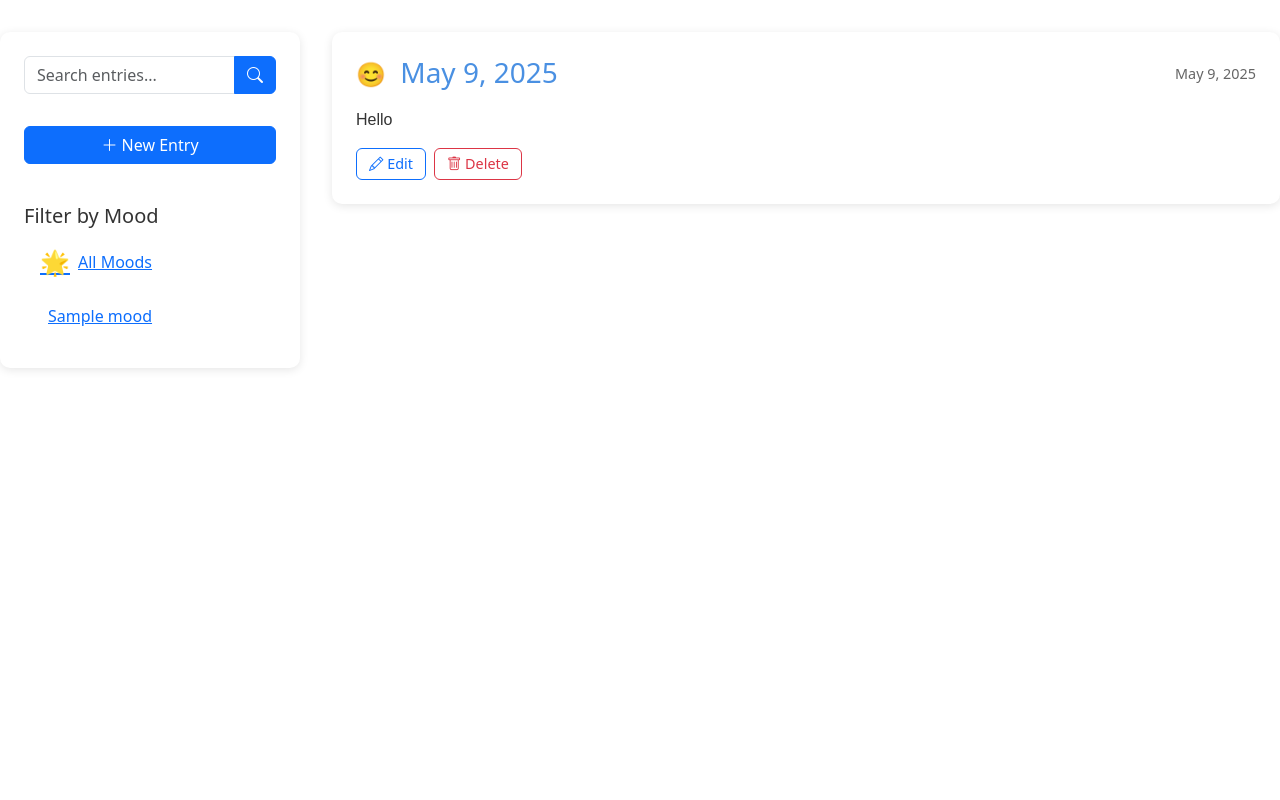
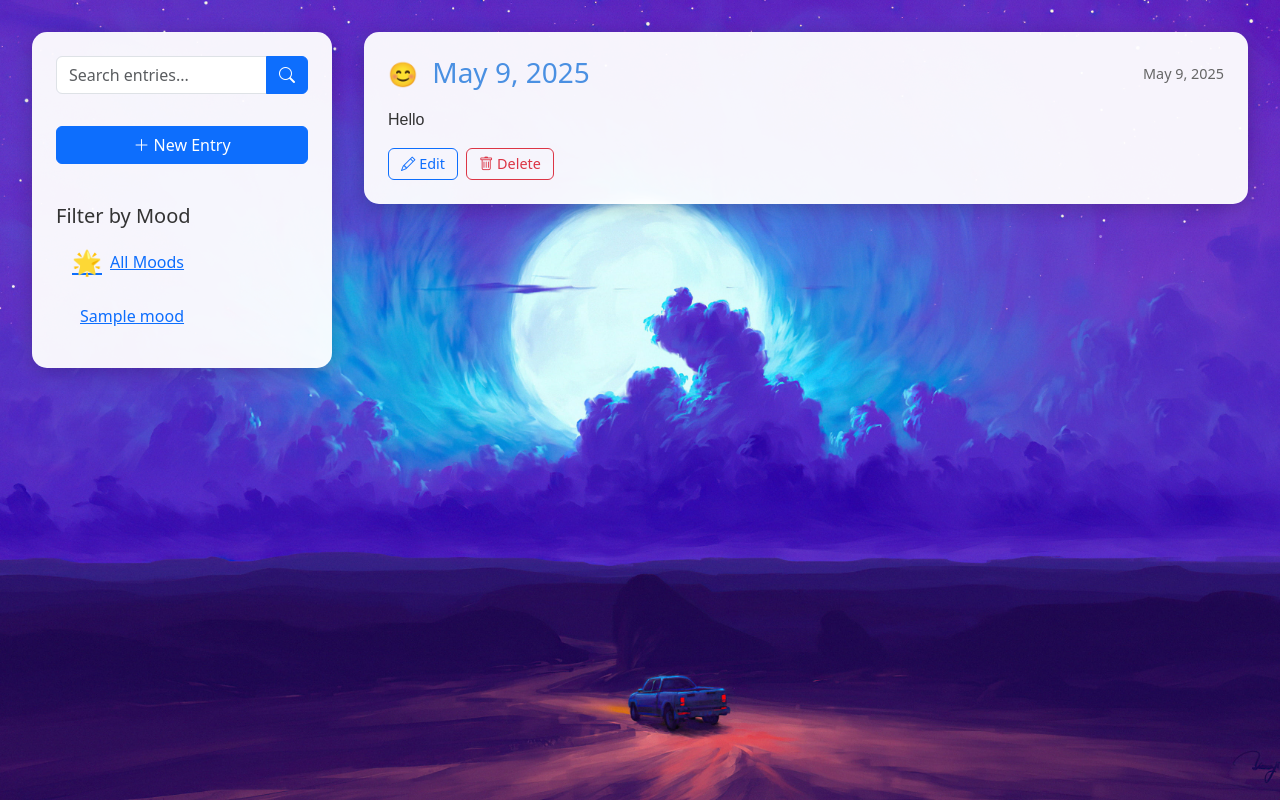
Before and after one commit to ishar06/MyDiary, a Django app: template Diary/templates/home.html in a window 1280 px wide. Run offline with Django 5.2, Linux system fonts and the light colour scheme; data comes from the database, SQL or seed files in the repository; the template is opened without the code that fills it: values that come from a table or form of the project are taken from there, most other values are stand-ins (such as "Sample title", 1, 10 or a date in 2020).

Commit message:
UI Enhanced

```diff
--- a/Diary/templates/home.html
+++ b/Diary/templates/home.html
@@ -4,21 +4,32 @@
 
 {% block content %}
 <style>
+    body {
+        background: url('/static/images/img7.jpg') no-repeat center center fixed;
+        background-size: cover;
+        min-height: 100vh;
+    }
+
     .diary-container {
         display: flex;
         gap: 2rem;
+        margin: 2rem;
         margin-top: 2rem;
     }
 
     .sidebar {
         width: 300px;
-        background: var(--background-color);
+        background: rgba(255, 255, 255, 0.95);
         padding: 1.5rem;
-        border-radius: 10px;
-        box-shadow: 0 2px 10px rgba(0,0,0,0.1);
+        border-radius: 15px;
+        box-shadow: 0 4px 20px rgba(0,0,0,0.2);
         height: fit-content;
         position: sticky;
         top: 2rem;
+    }
+
+    [data-theme="dark"] .sidebar {
+        background: rgba(33, 37, 41, 0.95);
     }
 
     .main-content {
@@ -26,12 +37,16 @@
     }
 
     .entry-card {
-        background: var(--background-color);
-        border-radius: 10px;
+        background: rgba(255, 255, 255, 0.95);
+        border-radius: 15px;
         padding: 1.5rem;
         margin-bottom: 1.5rem;
-        box-shadow: 0 2px 10px rgba(0,0,0,0.1);
+        box-shadow: 0 4px 20px rgba(0,0,0,0.2);
         transition: transform 0.2s;
+    }
+
+    [data-theme="dark"] .entry-card {
+        background: rgba(33, 37, 41, 0.95);
     }
 
     .entry-card:hover {
```
Also changed, not shown: Diary/templates/diary/edit_entry.html (+14 -4 lines), Diary/templates/diary/new_entry.html (+14 -4 lines), Diary/templates/diary/search_results.html (+21 -7 lines).
